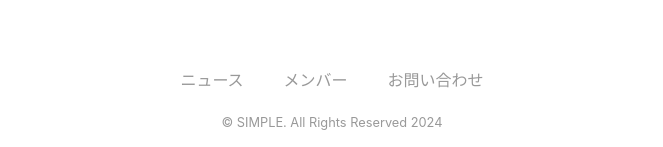
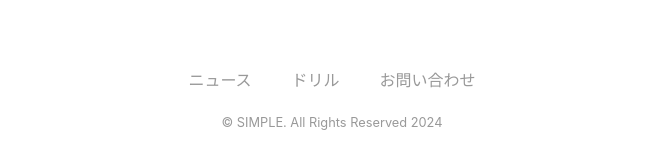
Before and after one commit to KantaroNakaya/snalgo, a Next.js app: page /contact in a window 1280 px wide. Shown: the part 1011-1158 px from the top of the page, without its empty margins (308-971 px from the left). Built offline with nearby package versions, Linux system fonts and the light colour scheme.

Commit message:
footer修正

```diff
--- a/app/_components/Footer/index.tsx
+++ b/app/_components/Footer/index.tsx
@@ -10,7 +10,7 @@ export default function Footer() {
             <Link href="/news">ニュース</Link>
           </li>
           <li className={styles.item}>
-            <Link href="/members">メンバー</Link>
+            <Link href="/workbook">ドリル</Link>
           </li>
           <li className={styles.item}>
             <Link href="/contact">お問い合わせ</Link>
```
